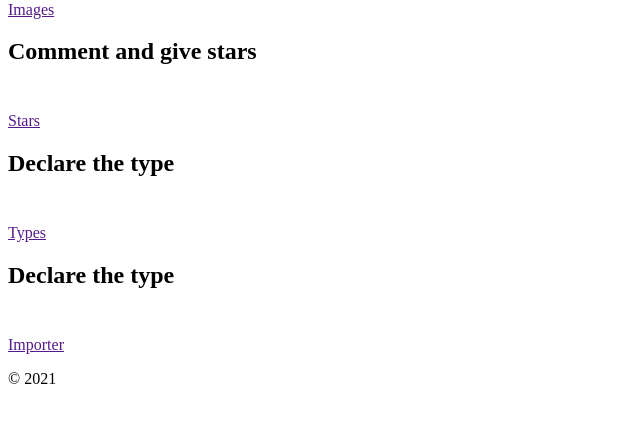
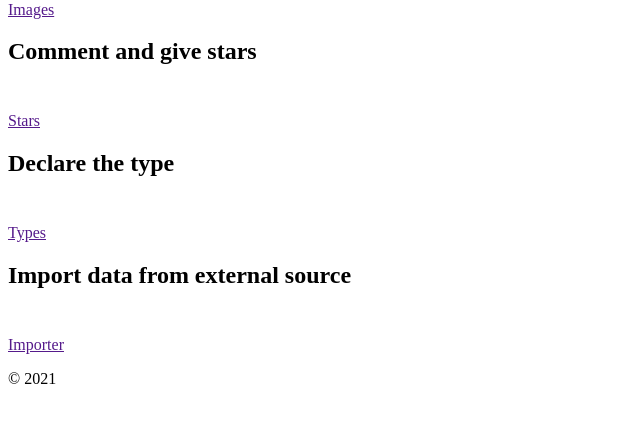
Before and after one commit to patschwork/rate_me, a Yii app: template frontend/frontend/views/site/index.php in a window 1280 px wide. Shown: the part 310-733 px from the top of the page, without its empty margins (0-640 px from the left). Run offline with PHP 8.4 and a stand-in for Yii, Linux system fonts and the light colour scheme; the template is opened without the code that fills it, so the values that code supplies are empty; some libraries are stand-ins or nearby versions.

Commit message:
Corrected header text from button "importer"

```diff
--- a/frontend/frontend/views/site/index.php
+++ b/frontend/frontend/views/site/index.php
@@ -54,7 +54,7 @@ $this->title = 'Rate me';
                 <p><?= "<a class=\"btn btn-default\" href=\"" . Yii::$app->urlManager->createUrl(["ratingtype"]) . "\">Types</a><br>" ?></p>
             </div>
             <div class="col-lg-4">
-                <h2>Declare the type<br><br></h2>
+                <h2>Import data from external source<br><br></h2>
 
                 <p></p>
 
```
